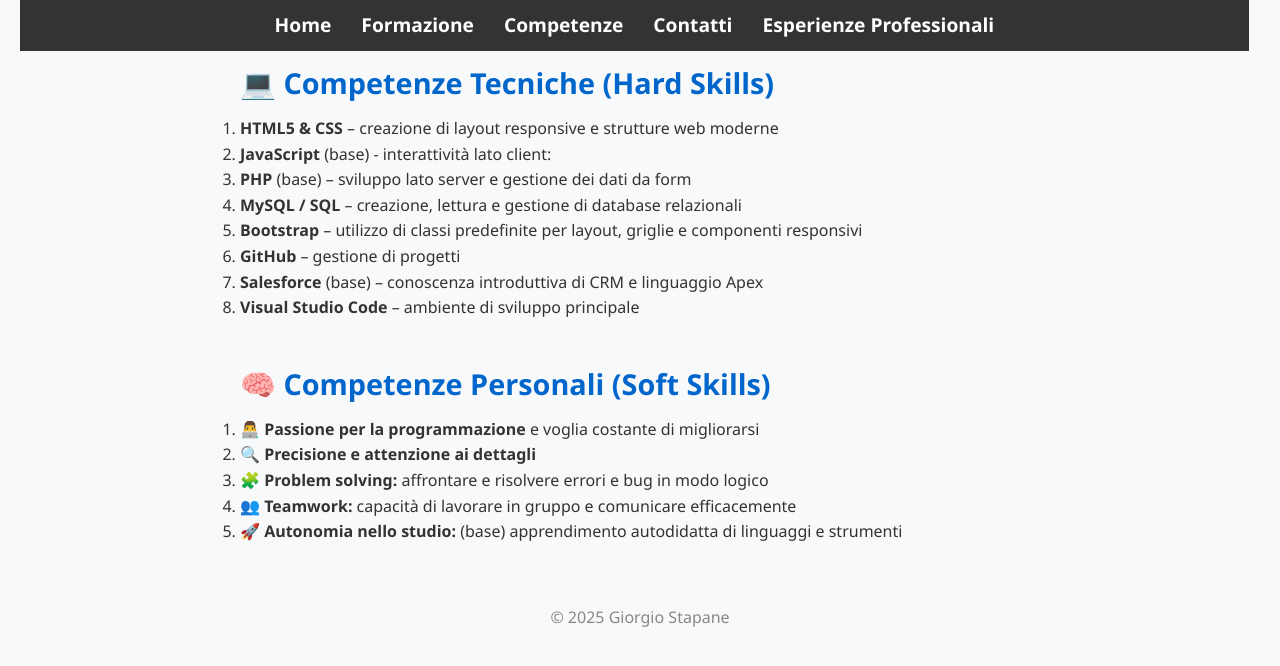
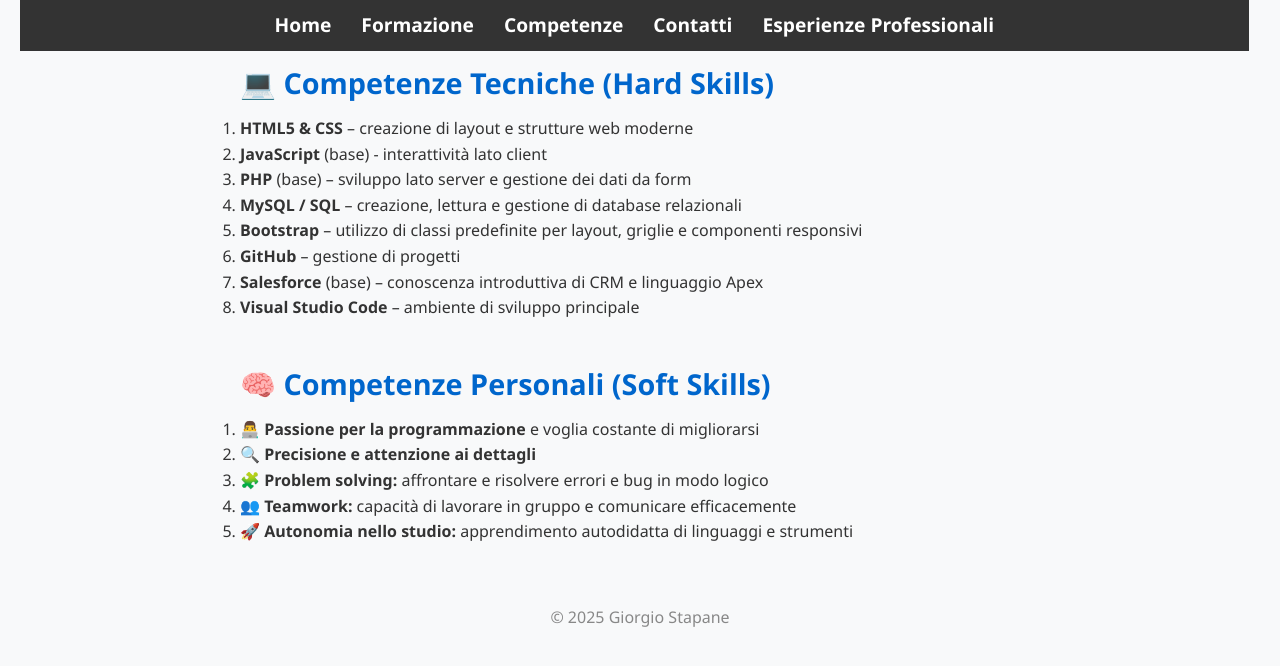
Before and after one commit to Stappa1/progetto, a plain HTML site: page competenze/competenze.html in a window 1280 px wide. Drawn offline with Linux system fonts and the light colour scheme.

Commit message:
Update competenze.html

```diff
--- a/competenze/competenze.html
+++ b/competenze/competenze.html
@@ -24,8 +24,8 @@
     <section id="skills">
       <h2>💻 Competenze Tecniche (Hard Skills)</h2>
       <ol>
-        <li><b>HTML5 & CSS</b> – creazione di layout responsive e strutture web moderne</li>
-        <li><b>JavaScript</b> (base) - interattività lato client:</li>
+        <li><b>HTML5 & CSS</b> – creazione di layout e strutture web moderne</li>
+        <li><b>JavaScript</b> (base) - interattività lato client</li>
         <li><b>PHP</b> (base) – sviluppo lato server e gestione dei dati da form</li>
         <li><b>MySQL / SQL</b> – creazione, lettura e gestione di database relazionali</li>
         <li><b>Bootstrap</b> – utilizzo di classi predefinite per layout, griglie e componenti responsivi</li>
@@ -42,7 +42,7 @@
           <li><b>🔍 Precisione e attenzione ai dettagli</b></li>
           <li><b>🧩 Problem solving:</b> affrontare e risolvere errori e bug in modo logico</li>
           <li><b>👥 Teamwork:</b> capacità di lavorare in gruppo e comunicare efficacemente</li>
-          <li><b>🚀 Autonomia nello studio:</b> (base) apprendimento autodidatta di linguaggi e strumenti</li>
+          <li><b>🚀 Autonomia nello studio:</b> apprendimento autodidatta di linguaggi e strumenti</li>
         </ol>
       </section>
   </main>
```
